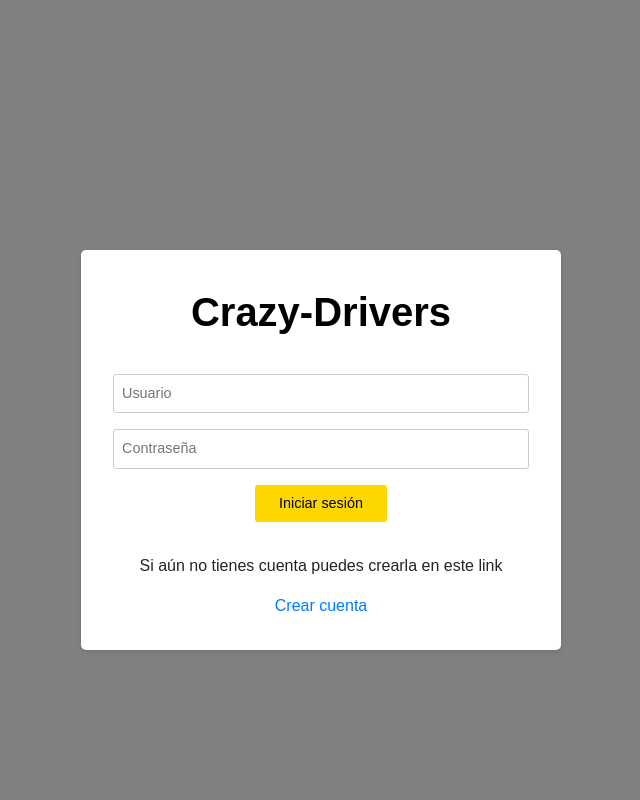
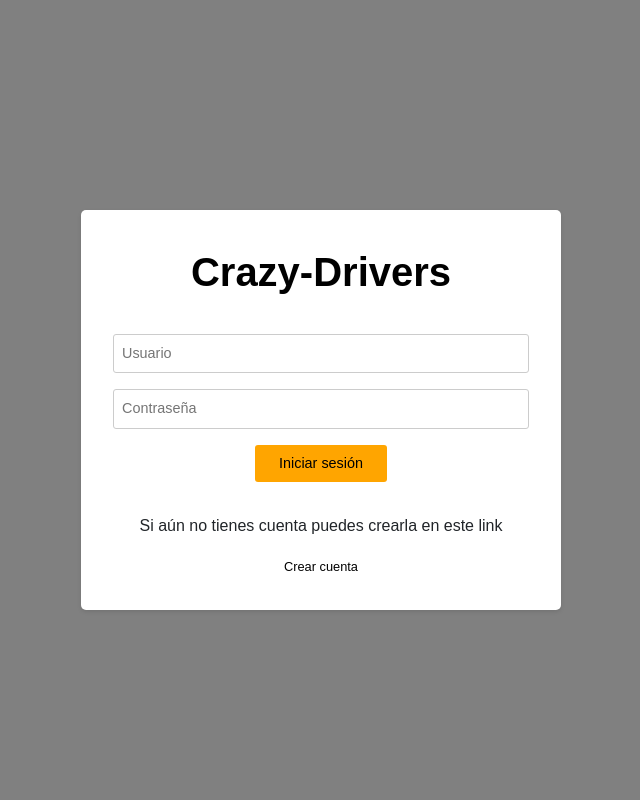
Before and after one commit to JoseManuelJimenezTrujillo/Proyecto-IAW, a PHP site: page / in a window 1280 px wide. Shown: the whole page, without its empty margins (319-959 px from the left). Run offline with PHP 8.4, Linux system fonts and the light colour scheme.

Commit message:
css login

```diff
--- a/index.php
+++ b/index.php
@@ -18,7 +18,7 @@
 			<button type="submit" class="button">Iniciar sesión</button>
 		</form>
 		<p>Si aún no tienes cuenta puedes crearla en este link</p>
-        <a href="registrar.php">Crear cuenta</a>
+        <a href="registrar.php" class="signup">Crear cuenta</a>
         </div>
 	</div>
 </body>
--- a/login.css
+++ b/login.css
@@ -46,7 +46,7 @@
 .button {
     display: inline-block;
     padding: 0.5rem 1.5rem;
-    background-color: gold;
+    background-color: orange;
     color: black;
     border: none;
     border-radius: 3px;
@@ -71,13 +71,14 @@
 
 .signup {
     font-size: 0.8rem;
-    color: #3b5998;
+    color: #000000;
     margin-bottom: 1rem;
     cursor: pointer;
 }
 
 .signup:hover {
     text-decoration: underline;
+    color: red;
 }
 
 .page-creation {
@@ -88,7 +89,7 @@
     margin: 0 auto;
     text-align: center;
     padding-top: 100px;
-    height: 100vh;
+    height: 90%;
     display: flex;
     flex-direction: column;
     justify-content: center;
```
